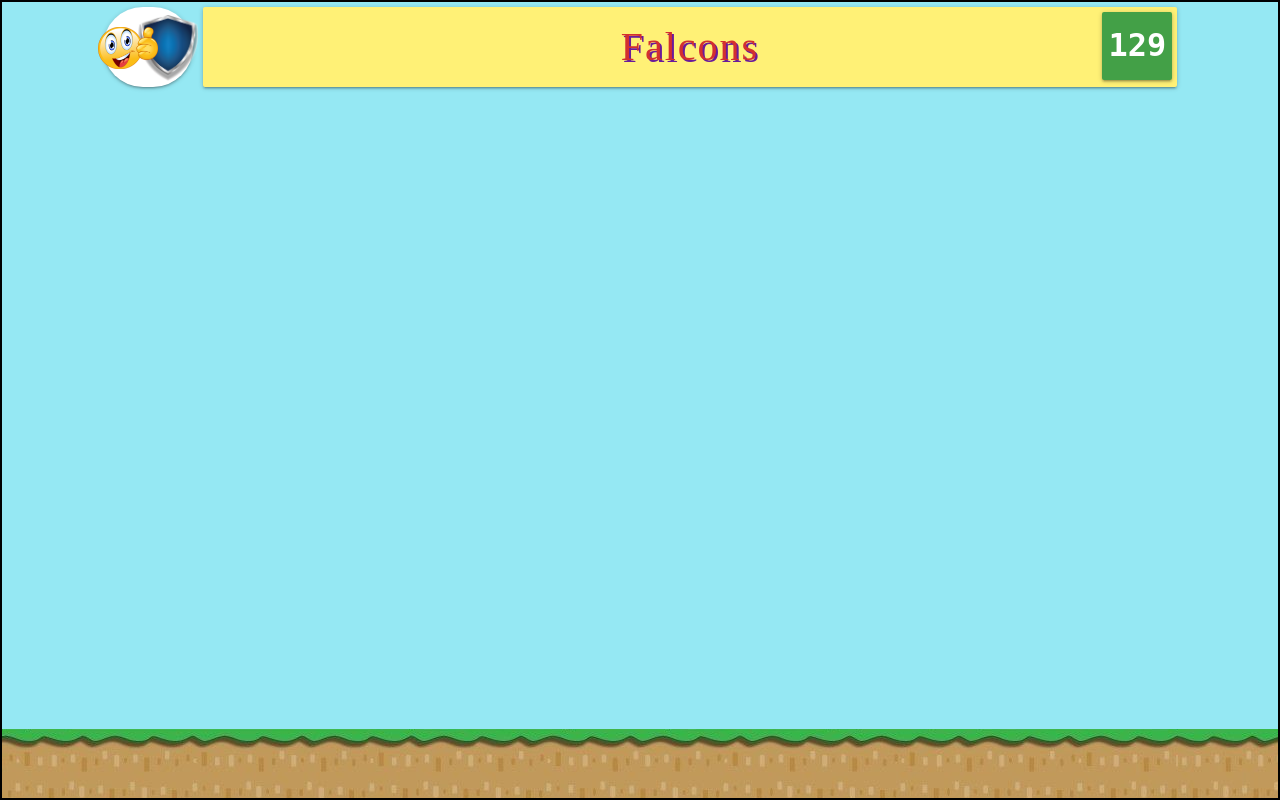
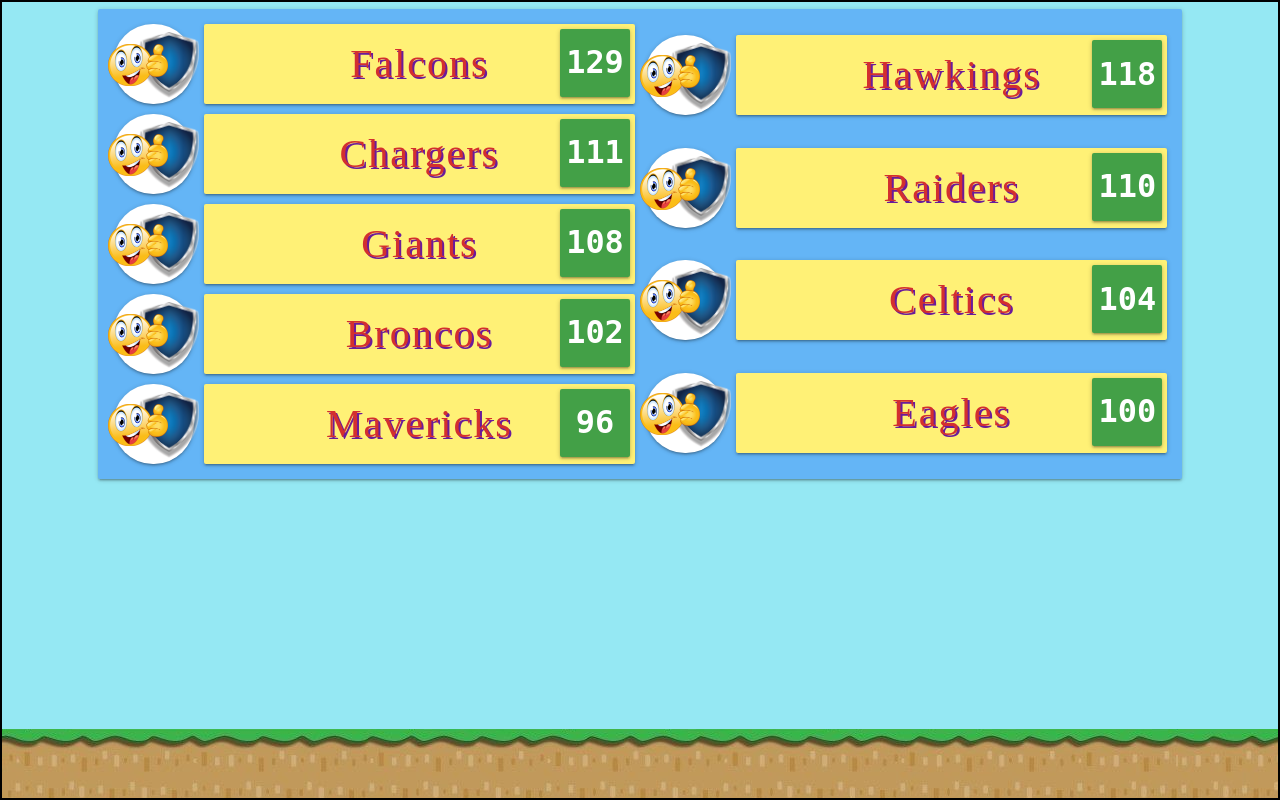
Before and after one commit to MamathaBussa/ps-leaderboard, a React (Create React App) app: page / in a window 1280 px wide. Built offline with nearby package versions, Linux system fonts and the light colour scheme; a web font is replaced by a local one.

Commit message:
:whale: - Generating tables from data-model

```diff
--- a/src/App.js
+++ b/src/App.js
@@ -1,7 +1,7 @@
 import React, {Component} from 'react'
 import $ from 'jquery'
 import './App.sass'
-import CurrentComponent from './components/SmileyShieldTeamNameAndScoreCard'
+import CurrentComponent from './components/AllTeamSummarySlide'
 import {TeamScoreDetails} from './data'
 
 class App extends Component {
@@ -12,11 +12,10 @@ class App extends Component {
     }, 2000)
   }
   render() {
-    const componentData = TeamScoreDetails[0]
     return (
       <div className="App">
         <div className="container">
-          <CurrentComponent componentData={componentData} />
+          <CurrentComponent componentData={TeamScoreDetails} />
         </div>
       </div>
     )
--- a/src/components/AllTeamSummarySlide/index.js
+++ b/src/components/AllTeamSummarySlide/index.js
@@ -5,69 +5,37 @@ import './styles.sass'
 
 class AllTeamsSummarySlide extends Component {
   render() {
+    const {componentData} = this.props
+    const evenIndices = componentData
+        .filter((data, i) => i % 2 === 0)
+    const oddIndices = componentData
+        .filter((data, i) => i % 2 !== 0)
     return (
       <div className="AllTeamsSummarySlide card blue lighten-2">
+
         <table>
           <tbody>
+            {evenIndices.map(((eachComponentData) => (
               <tr>
                 <td>
                   <SmileyShieldTeamNameAndScoreCard teamName="Falcons"
-                  componentData={{
-                    teamName: 'Falcons',
-                    score: 124,
-                  }} />
-              </td>
-              <td>
-                <SmileyShieldTeamNameAndScoreCard teamName="Hawkings"
-                  componentData={{
-                    teamName: 'Hawkings',
-                    score: 124,
-                  }}/>
+                    componentData={eachComponentData} />
                 </td>
               </tr>
+            )))}
+          </tbody>
+        </table>
+
+        <table>
+          <tbody>
+            {oddIndices.map(((eachComponentData) => (
               <tr>
                 <td>
                   <SmileyShieldTeamNameAndScoreCard teamName="Falcons"
-                  componentData={{
-                    teamName: 'Chargers',
-                    score: 124,
-                  }} />
-              </td>
-              <td>
-                <SmileyShieldTeamNameAndScoreCard teamName="Hawkings"
-                  componentData={{teamName: 'Raiders'}}/>
+                    componentData={eachComponentData} />
                 </td>
               </tr>
-            <tr>
-              <td>
-                <SmileyShieldTeamNameAndScoreCard teamName="Falcons"
-                  componentData={{teamName: 'Giants'}} />
-              </td>
-              <td>
-                <SmileyShieldTeamNameAndScoreCard teamName="Hawkings"
-                  componentData={{teamName: 'Celtics'}}/>
-              </td>
-            </tr>
-            <tr>
-              <td>
-                <SmileyShieldTeamNameAndScoreCard teamName="Falcons"
-                  componentData={{teamName: 'Broncos'}} />
-              </td>
-              <td>
-                <SmileyShieldTeamNameAndScoreCard teamName="Hawkings"
-                  componentData={{teamName: 'Eagles'}}/>
-              </td>
-            </tr>
-            <tr>
-              <td>
-                <SmileyShieldTeamNameAndScoreCard teamName="Falcons"
-                  componentData={{teamName: 'Mavericks'}} />
-              </td>
-              <td>
-                <SmileyShieldTeamNameAndScoreCard teamName="Hawkings"
-                  componentData={{teamName: 'SeaHawks'}}/>
-              </td>
-            </tr>
+            )))}
           </tbody>
         </table>
       </div>
--- a/src/components/AllTeamSummarySlide/styles.sass
+++ b/src/components/AllTeamSummarySlide/styles.sass
@@ -1,9 +1,11 @@
 .AllTeamsSummarySlide
   // content
   padding: 10px
+  display: flex
+  flex-direction: row
   table
     // dimensions
-    width: 100%
+    width: 50%
     // borders
     border-collapse: collapse
     // debug
--- a/src/data/index.js
+++ b/src/data/index.js
@@ -125,18 +125,18 @@ export const TeamScoreDetails = [
       null,
     ],
   },
-  {
-    teamName: 'SeaHawks',
-    smileyType: 2,
-    totalScore: 92,
-    scores: [
-      11,
-      12,
-      19,
-      null,
-      null,
-      null,
-      null,
-    ],
-  },
+  // {
+  //   teamName: 'SeaHawks',
+  //   smileyType: 2,
+  //   totalScore: 92,
+  //   scores: [
+  //     11,
+  //     12,
+  //     19,
+  //     null,
+  //     null,
+  //     null,
+  //     null,
+  //   ],
+  // },
 ]
```
Lines whose indentation alone changed are shown as unchanged.
